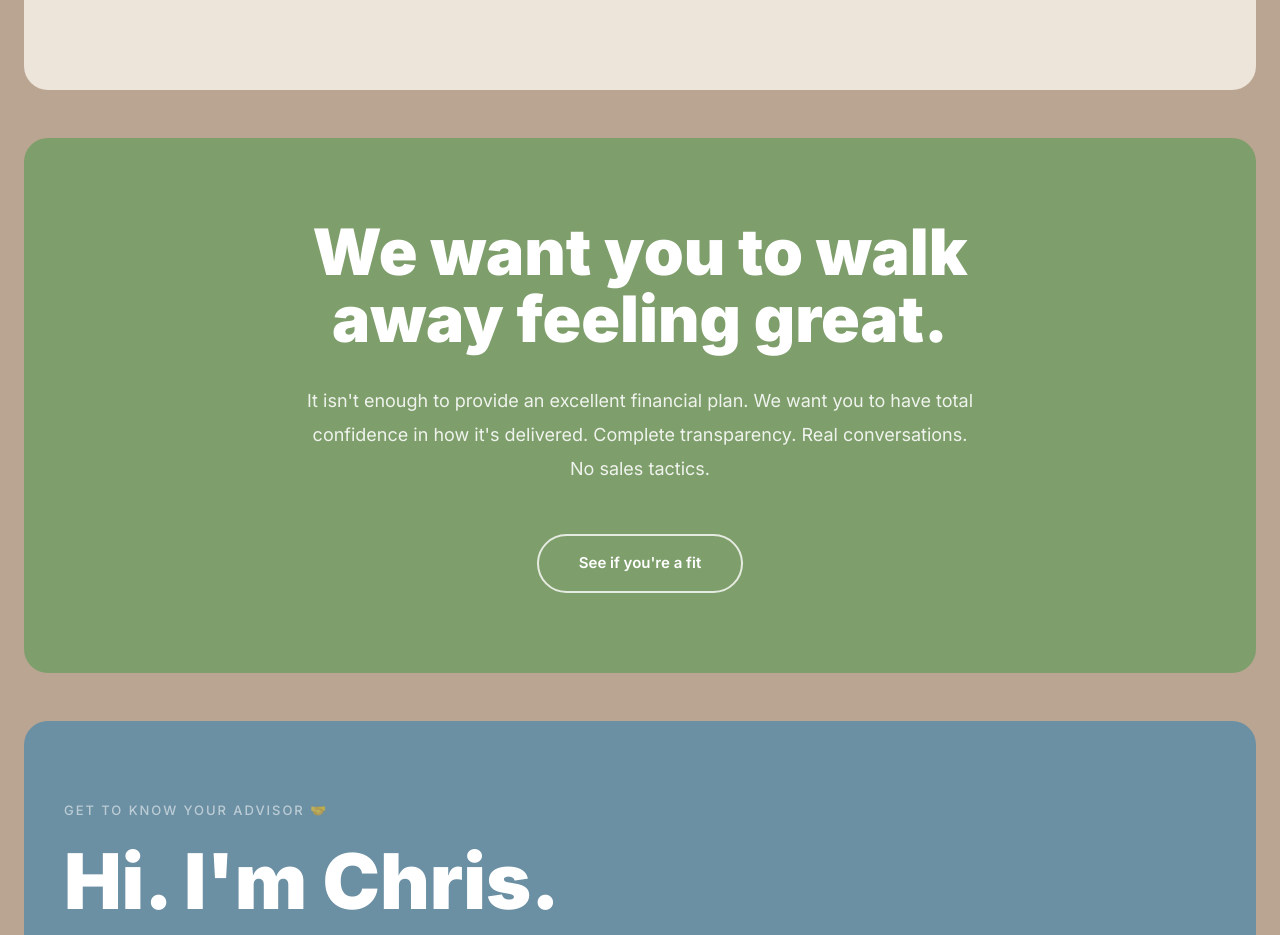
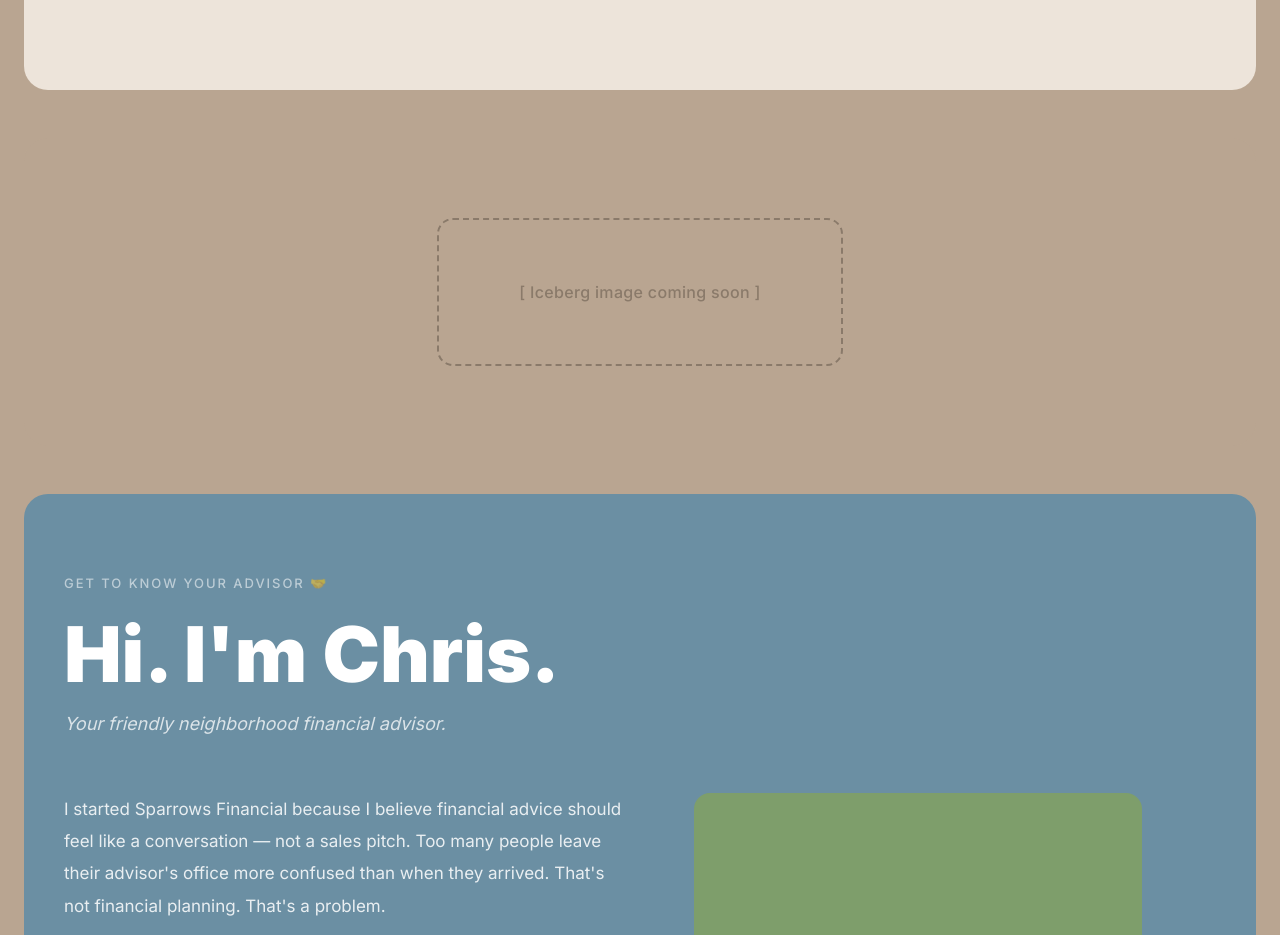
Before and after one commit to ChrisDiDomenico/sparrows-financial, a Next.js app: page / in a window 1280 px wide. Shown: the part 1980-2915 px from the top of the page. Built offline with nearby package versions, Linux system fonts and the light colour scheme; a web font is replaced by a local one.

Commit message:
Add iceberg image placeholder

```diff
--- a/src/app/page.tsx
+++ b/src/app/page.tsx
@@ -2,7 +2,6 @@ import Navbar from '@/components/layout/Navbar';
 import Footer from '@/components/layout/Footer';
 import Hero from '@/components/sections/Hero';
 import Philosophy from '@/components/sections/Philosophy';
-import EmotionalStatement from '@/components/sections/EmotionalStatement';
 import MeetChris from '@/components/sections/MeetChris';
 import FAQ from '@/components/sections/FAQ';
 import YouTube from '@/components/sections/YouTube';
@@ -28,9 +27,22 @@ export default function HomePage() {
             <Philosophy />
           </div>
 
-          {/* 2 — Emotional Statement: sage green */}
-          <div style={{ ...block, background: '#7e9e6b' }}>
-            <EmotionalStatement dark />
+          {/* 2 — Iceberg placeholder */}
+          <div style={{ ...block, background: '#b9a591' }}>
+            <div style={{ padding: '80px 24px', display: 'flex', alignItems: 'center', justifyContent: 'center' }}>
+              <div style={{
+                border: '2px dashed #8a7a6a',
+                borderRadius: '16px',
+                padding: '60px 80px',
+                textAlign: 'center',
+                color: '#8a7a6a',
+                fontSize: '16px',
+                fontWeight: 500,
+                letterSpacing: '0.02em',
+              }}>
+                [ Iceberg image coming soon ]
+              </div>
+            </div>
           </div>
 
 {/* 4 — Meet Chris: slate blue */}
```
